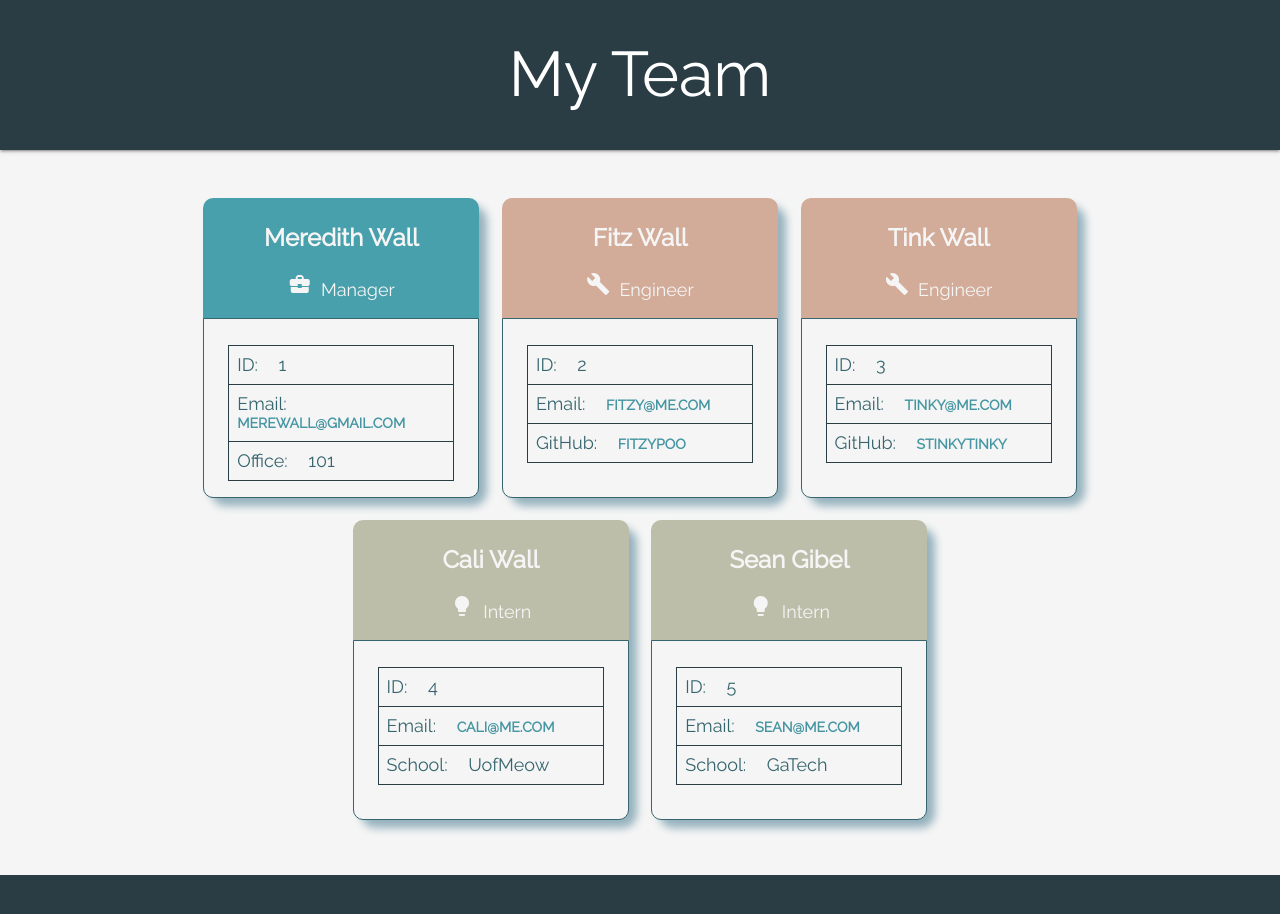
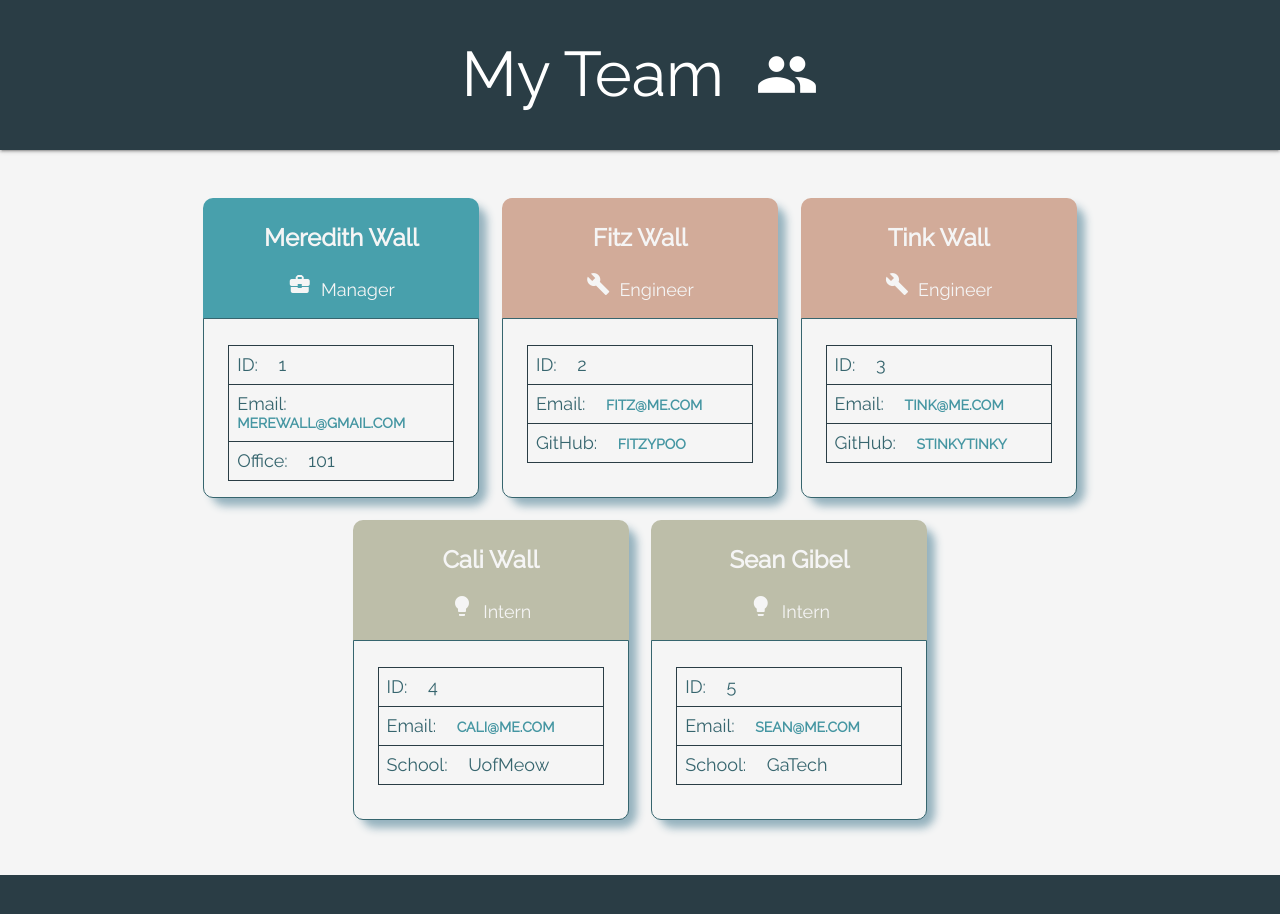
Before and after one commit to merewall/Team-Profile-Generator, a website: page dist/index.html in a window 1280 px wide. Drawn offline with nearby package versions, Linux system fonts and the light colour scheme.

Commit message:
new test run of application, producing new html in dist

```diff
--- a/dist/index.html
+++ b/dist/index.html
@@ -18,6 +18,8 @@
         <link href="https://fonts.googleapis.com/css2?family=Raleway&display=swap" rel="stylesheet">
         <!-- Link to stylesheet -->
         <link rel="stylesheet" href="./assets/style.css">
+        <!-- Favicon -->
+        <link rel="icon" type="image/png" href="https://static.thenounproject.com/png/58999-200.png">
         <title>My Team Profile</title>
     </head>
 
@@ -25,7 +27,7 @@
         <!-- title bar -->
         <nav>
             <div class="nav-wrapper" id="nav-wrapper">
-                <h1 class="center">My Team</h1>
+                <h1 class="center">My Team</h1><span><i class="material-icons" style="font-size: 4.2rem;">&nbsp;&nbsp;people</i></span>
             </div>
         </nav>
 
@@ -66,7 +68,7 @@
                                 <span>ID: </span><span>2</span>
                             </div>
                             <div>
-                                <span>Email: </span><a href="mailto:fitzy@me.com">fitzy@me.com</a>
+                                <span>Email: </span><a href="mailto:fitz@me.com">fitz@me.com</a>
                             </div>
                             <div>
                                 <span>GitHub: </span><a href="https://github.com/fitzypoo" target="_blank">fitzypoo</a>
@@ -87,7 +89,7 @@
                                 <span>ID: </span><span>3</span>
                             </div>
                             <div>
-                                <span>Email: </span><a href="mailto:tinky@me.com">tinky@me.com</a>
+                                <span>Email: </span><a href="mailto:tink@me.com">tink@me.com</a>
                             </div>
                             <div>
                                 <span>GitHub: </span><a href="https://github.com/stinkytinky" target="_blank">stinkytinky</a>
@@ -139,11 +141,12 @@
                 </div>
 
             </div>
+
         </div>
 
         <footer></footer>
 
-        <script src="https://cdnjs.cloudflare.com/ajax/libs/materialize/1.0.0/js/materialize.min.js"></script>
+    <script src="https://cdnjs.cloudflare.com/ajax/libs/materialize/1.0.0/js/materialize.min.js"></script>
 
     </body>
 
```
